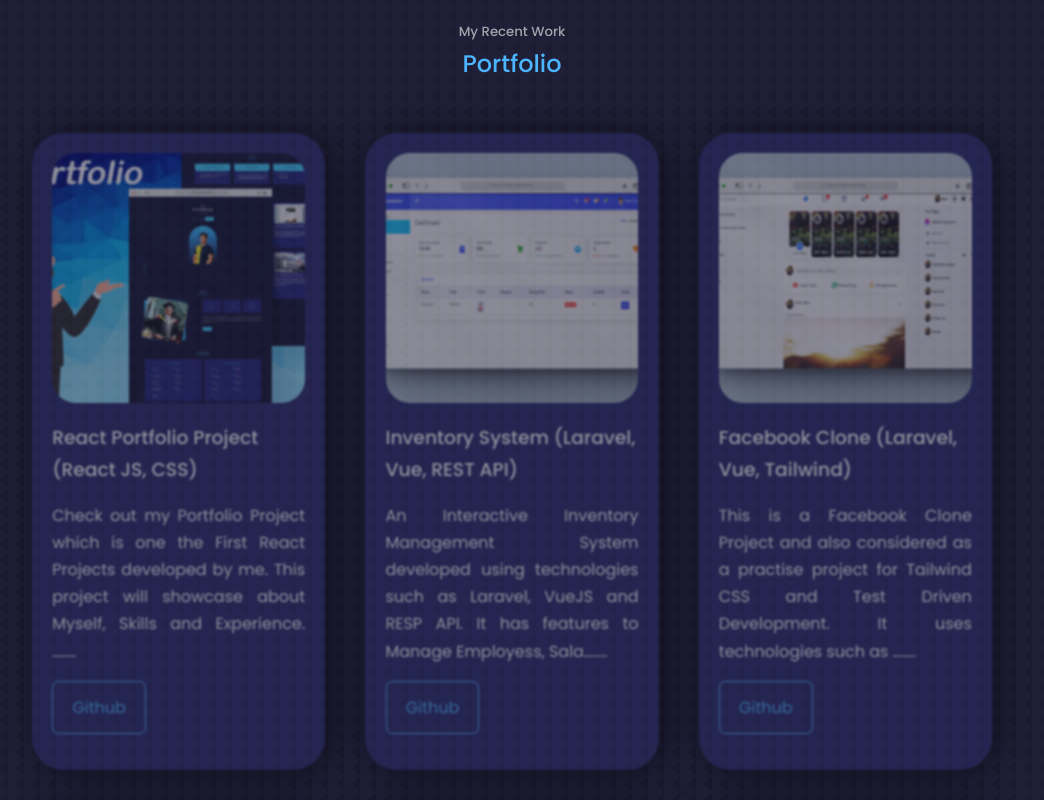
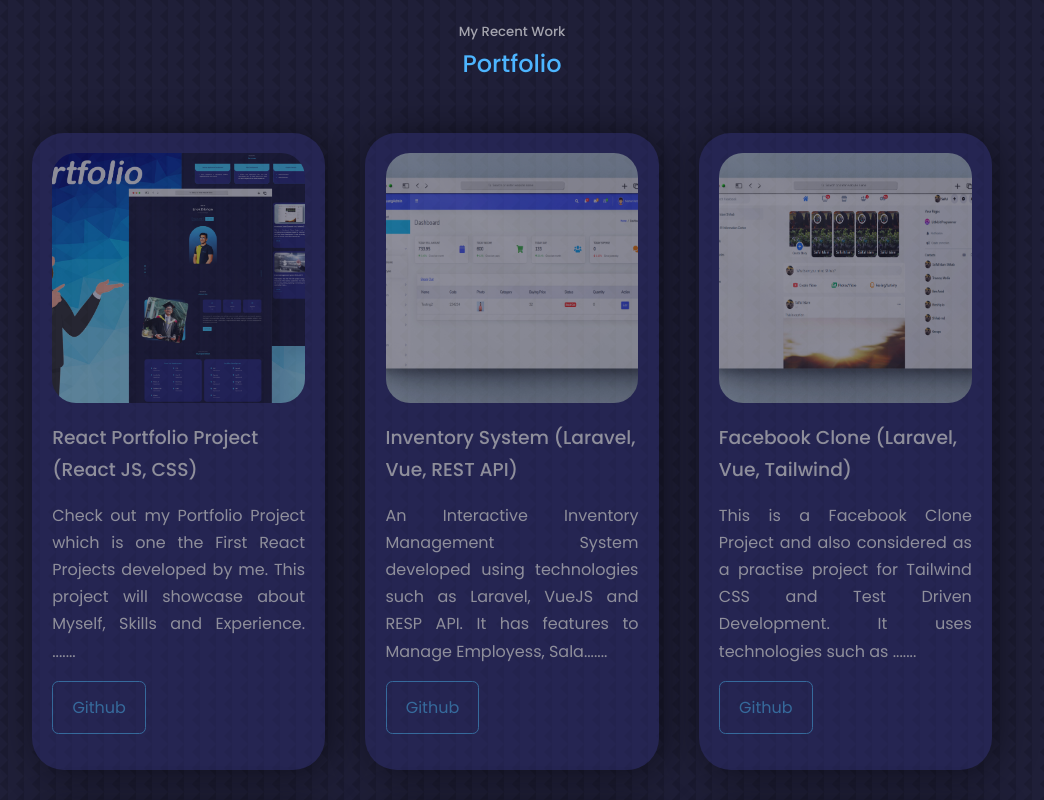
Before and after one commit to Enok12/react-portfolio, a React (Create React App) app: page / in a window 1280 px wide. Shown: the part 3160-3960 px from the top of the page, without its empty margins (128-1172 px from the left). Built offline with nearby package versions, Linux system fonts and the light colour scheme.

Commit message:
CSS blur removed

```diff
--- a/src/components/Portfolio/portfolio.css
+++ b/src/components/Portfolio/portfolio.css
@@ -12,7 +12,6 @@
     transition: var(--transition);
     box-shadow: 5px 1px 40px black;
 
-  filter: blur(1px);
   opacity: 0.5;
   transition: 0.6s ease all;
 
```
